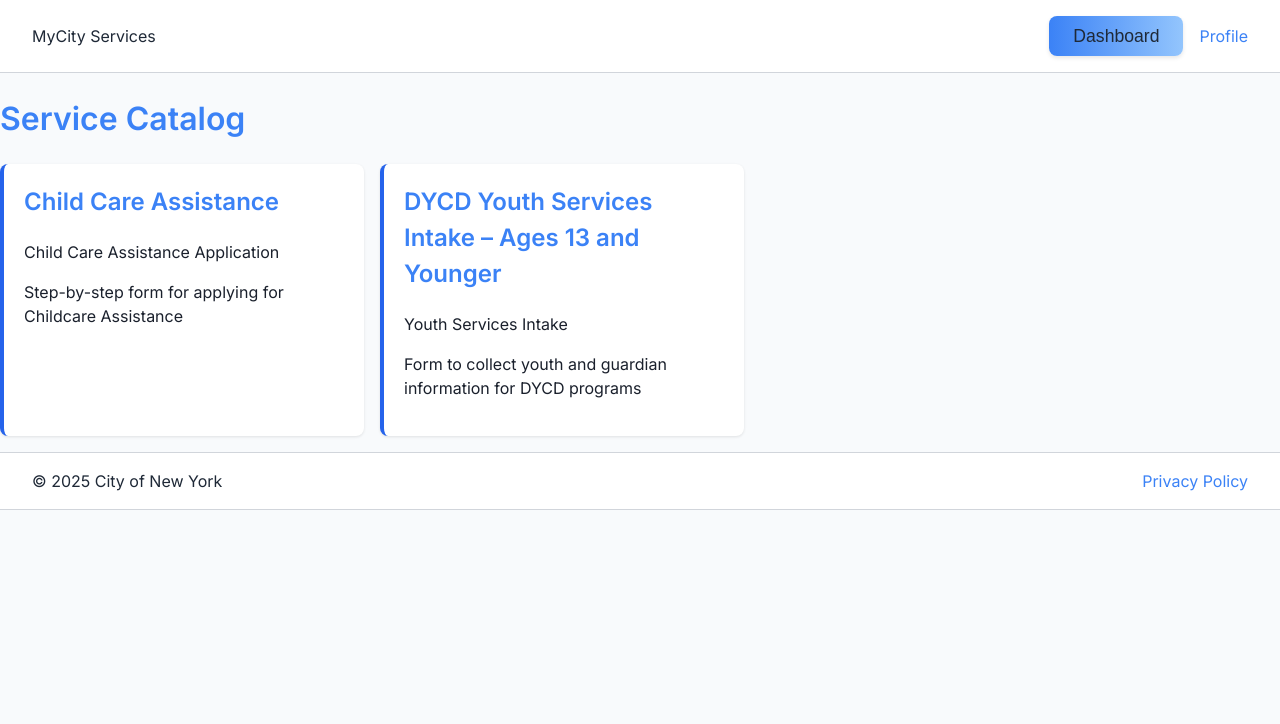
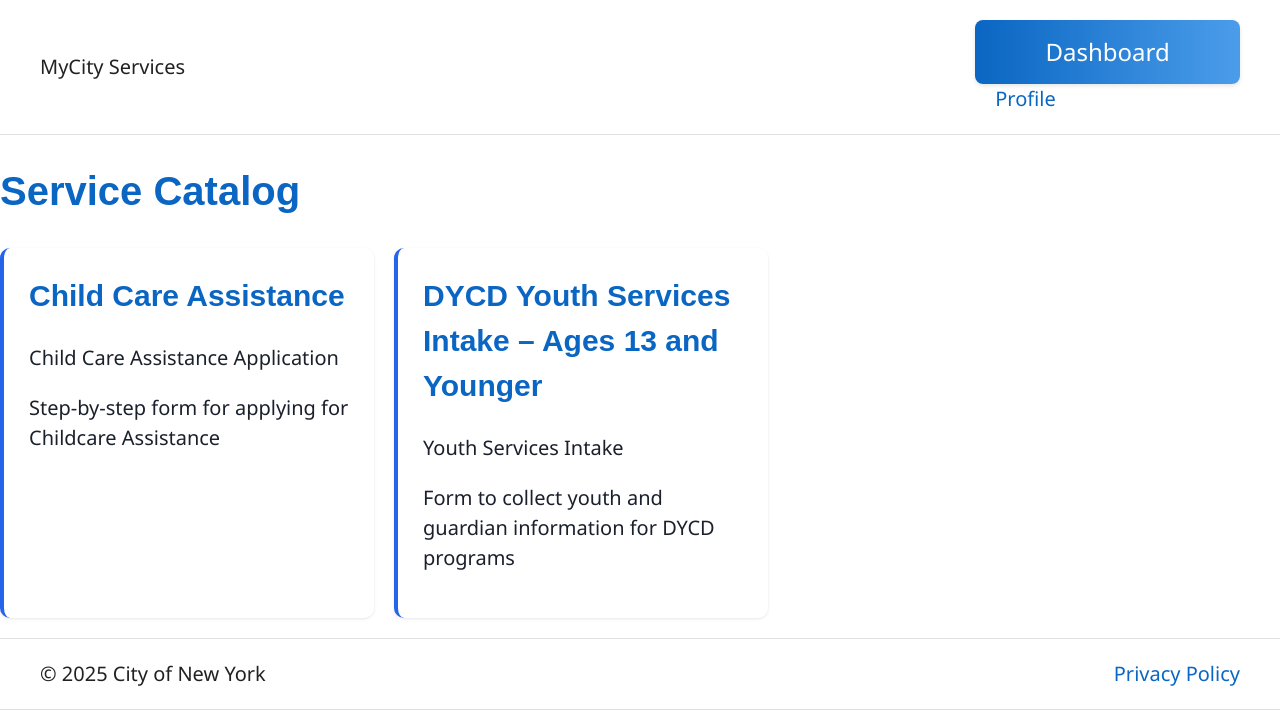
Before and after one commit to mkanpa-git/intake-form-app, a React (Create React App) app in the folder test-form/: page / in a window 1280 px wide. Shown: the top 724 px of the page. Built offline with nearby package versions, Linux system fonts and the light colour scheme.

Commit message:
styling alignment changes

```diff
--- a/test-form/src/components/core/InfoSection/InfoSection.jsx
+++ b/test-form/src/components/core/InfoSection/InfoSection.jsx
@@ -15,7 +15,7 @@ export default function InfoSection({ title, content, ui = {}, collapsed = false
   return (
     <div className={styles.infoSection}>
       <div className={headerClass} onClick={isCollapsible ? onToggle : undefined}>
-        <strong>{title}</strong> {isCollapsible && (collapsed ? '▶' : '▼')}
+        <strong>{title}</strong> {isCollapsible && (collapsed ? '    ▶' : '    ▼')}
       </div>
       {(!isCollapsible || !collapsed) && formattedContent && (
         <div className={styles.content}>
--- a/test-form/src/components/core/Section/Section.jsx
+++ b/test-form/src/components/core/Section/Section.jsx
@@ -20,7 +20,7 @@ export default function Section({
           {required && <span className="required-asterisk"> *</span>}
         </span>
         {showAlert && <span className="form-section-alert">⚠ Input required</span>}
-        <span className="toggle-icon">{isCollapsed ? '▶' : '▼'}</span>
+        <span className="toggle-icon">{isCollapsed ? '    ▶' : '    ▼'}</span>
       </div>
       {!isCollapsed && children}
     </section>
--- a/test-form/src/components/core/Stepper/Stepper.module.css
+++ b/test-form/src/components/core/Stepper/Stepper.module.css
@@ -1,77 +1,92 @@
 .sidebar {
   width: 250px;
   flex-shrink: 0;
+  padding: var(--space-md);
 }
+
+
 .horizontalContainer {
   width: 100%;
-  margin-bottom: 1rem;
+  margin-bottom: var(--space-md);
 }
-.list {
+.list,
+.horizontalList {
   list-style: none;
   padding: 0;
   margin: 0;
 }
 .horizontalList {
-  list-style: none;
-  padding: 0;
-  margin: 0;
   display: flex;
-  gap: 0.5rem;
+  flex-wrap: wrap;
+  gap: var(--space-sm);
 }
-.item {
-  padding: 0.6rem 1rem;
-  margin-bottom: 0.5rem;
+.item,
+.horizontalItem {
+  padding: var(--space-sm) var(--space-md); /* ✅ replaced hardcoded padding */
+  margin-bottom: var(--space-sm); /* ✅ replaced 0.5rem */
   background: var(--secondary-color);
-  border-radius: 24px;
+  border-radius: var(--radius); /* ✅ replaced hardcoded 24px */
   font-size: var(--font-size-sm);
+  font-family: var(--font-family); /* ✅ consistent typography */
+  line-height: 1.4; /* ✅ matches form.css */
   cursor: pointer;
   transition: background 0.2s, box-shadow 0.2s;
+  color: var(--font-color); /* ✅ use defined text color */
 }
-.horizontalItem {
-  padding: 0.6rem 1rem;
-  margin-right: 0.5rem;
-  background: var(--secondary-color);
-  border-radius: 24px;
-  font-size: var(--font-size-sm);
-  cursor: pointer;
-  transition: background 0.2s, box-shadow 0.2s;
-}
+
 .item:hover,
 .horizontalItem:hover,
 .item:focus,
 .horizontalItem:focus {
   box-shadow: 0 2px 4px rgba(0, 0, 0, 0.1);
-  outline: 2px solid var(--accent-color);
+  outline: 3px solid rgba(38, 132, 255, 0.3);
   outline-offset: 2px;
 }
+
 .active {
   background: linear-gradient(90deg, var(--primary-color), var(--accent-color));
-  color: var(--font-color);
+  color: #ffffff;
   font-weight: 600;
   box-shadow: 0 2px 6px rgba(0, 0, 0, 0.15);
 }
 
 .complete {
-  color: var(--font-color);
+  color: var(--font-muted);
 }
 
 .progress {
   font-size: var(--font-size-sm);
-  margin-bottom: 0.5rem;
+  font-family: var(--font-family);
+  color: var(--font-muted);
+  margin-bottom: var(--space-sm);
 }
+
 
 .icon {
   display: inline-block;
   width: 1rem;
-  margin-right: 0.25rem;
+  margin-right: var(--space-xs);
 }
 
 .requiredDocs {
-  margin-top: 2rem;
+  margin-top: var(--space-xl);
 }
 
 .requiredDocs ul {
   list-style: disc;
-  padding-left: 1.2rem;
+  padding-left: var(--space-lg);
   margin: 0;
 }
+
+@media (max-width: 768px) {
+  .sidebar {
+    width: 100%;
+    padding: var(--space-md);
+    border-bottom: 1px solid var(--border);
+  }
+
+  .horizontalList {
+    flex-wrap: wrap;
+    justify-content: flex-start;
+  }
+}
--- a/test-form/src/design-tokens.css
+++ b/test-form/src/design-tokens.css
@@ -1,27 +1,43 @@
 @import url('https://fonts.googleapis.com/css2?family=Inter:wght@400;600&display=swap');
 
 :root {
-  --primary-color: #3b82f6;
-  --primary-hover: #60a5fa;
-  --secondary-color: #e0e7ff;
-  --accent-color: #93c5fd;
-  --background: #f8fafc;
+  /* Brand & Accent Colors */
+  --primary-color: #0A66C2;           /* Clean civic blue */
+  --primary-hover: #0056a3;
+  --secondary-color: #F2F4F7;         /* Light gray background for sections/cards */
+  --accent-color: #4B9DEA;            /* Subtle accent for links or highlights */
+  --error-color: #D93025;
+  --success-color: #34A853;
+  --warning-color: #FBBC05;
+
+  /* Background & Surface */
+  --background: #ffffff;
   --surface: #ffffff;
-  --border: #d1d5db;
-  --shadow: 0 4px 12px rgba(0, 0, 0, 0.05);
+  --surface-alt: #f9fafb;
+  --border: #e0e0e0;
+  --shadow: 0 2px 6px rgba(0, 0, 0, 0.05);
+
+  /* Typography */
+  --font-family: 'Rubik', 'Segoe UI', 'Helvetica Neue', sans-serif;
+  --font-display: 'Rubik', sans-serif;
+  --font-size: 20px;
+  --font-size-sm: 0.9rem;
+  --font-size-lg: 1.2rem;
+  --font-color: rgba(0, 0, 0, 0.87); /* High contrast default text */
+  --font-muted: #6B7280;
+
+  /* Radius */
   --radius: 8px;
   --radius-sm: 4px;
+  --radius-lg: 12px;
 
-  --font-family: 'Inter', 'Segoe UI', Arial, sans-serif;
-  --font-display: 'Inter', var(--font-family);
-  --font-size: 16px;
-  --font-size-sm: 0.9rem;
-  --font-size-lg: 1.1rem;
-  --font-color: #1f2937;
-
+  /* Spacing (rem) */
   --space-xs: 0.25rem;
   --space-sm: 0.5rem;
   --space-md: 1rem;
   --space-lg: 1.5rem;
   --space-xl: 2rem;
+
+  /* Focus Ring */
+  --focus-ring: 0 0 0 3px rgba(10, 102, 194, 0.4);
 }
--- a/test-form/src/form.css
+++ b/test-form/src/form.css
@@ -110,15 +110,32 @@ h5 {
 }
 
 .form-section-header {
-  padding: 1rem 1.25rem;
+  padding: 0rem; /* overridden */
+  margin: 0px;
   background-color: var(--background);
   border-bottom: 1px solid var(--border);
+  font-style: inherit;
+  font-variant: inherit;
+  font-stretch: inherit;
+  font-family: inherit;
+  font-optical-sizing: inherit;
+  font-size-adjust: inherit;
+  font-kerning: inherit;
+  font-feature-settings: inherit;
+  font-variation-settings: inherit;
+  color: #080707;
+  text-decoration: underline rgba(8, 7, 7, 0.4);
+  text-transform: none;
+  font-size: 18px;
   font-weight: 600;
+  line-height: 21.6px;
+  word-break: break-word; /* safer than break-all */
   display: flex;
   justify-content: space-between;
   align-items: center;
   cursor: pointer;
 }
+
 
 .form-section-alert {
   color: #d97706;
@@ -144,31 +161,56 @@ h5 {
 
 /* Buttons */
 button {
-  padding: 0.6rem 1.5rem;
-  font-size: var(--font-size-lg);
+  display: inline-flex;
+  align-items: center;
+  justify-content: center;
+  position: relative;
+  box-sizing: border-box;
+  -webkit-tap-highlight-color: transparent;
+  user-select: none;
+  vertical-align: middle;
+  appearance: none;
+  text-decoration: none;
+
+  /* Typography */
+  font-family: var(--font-family, 'Rubik', sans-serif);
+  font-size: var(--font-size-lg, 16px);
+  font-weight: 500;
+  text-transform: capitalize;
+  line-height: 1.4;
+
+  /* Sizing & Spacing */
+  min-width: 64px;
+  padding: 0.75rem 1.5rem;
+  width: 100%;
+
+  /* Colors & Styling */
   background: linear-gradient(90deg, var(--primary-color), var(--accent-color));
-  color: var(--font-color);
+  color: #ffffff;
   border: none;
-  border-radius: var(--radius);
+  border-radius: var(--radius, 6px);
   cursor: pointer;
-  font-weight: 500;
+  box-shadow: 0 2px 4px rgba(0, 0, 0, 0.1);
   transition: background 0.2s ease, box-shadow 0.2s ease, transform 0.1s ease;
-  box-shadow: 0 2px 4px rgba(0, 0, 0, 0.1);
 }
 
 button:hover,
-button:focus {
+button:focus-visible {
   background: linear-gradient(90deg, var(--primary-hover), var(--accent-color));
   box-shadow: 0 4px 6px rgba(0, 0, 0, 0.15);
   transform: translateY(-1px);
-  outline: 2px solid var(--accent-color);
+  outline: 3px solid rgba(38, 132, 255, 0.5); /* focus ring for accessibility */
   outline-offset: 2px;
 }
 
 button:disabled {
   background-color: #9ca3af;
   cursor: not-allowed;
+  color: #ffffff;
+  box-shadow: none;
+  transform: none;
 }
+
 
 
 /* Mobile Adjustments */
@@ -221,32 +263,38 @@ button:disabled {
   font-weight: bold;
 }
 
-
 .modern-table {
   width: 100%;
   border-collapse: collapse;
-  font-size: 14px;
+  font-size: var(--font-size-sm);
   margin-top: var(--space-md);
+  margin-bottom: var(--space-md);
   box-shadow: 0 1px 3px rgba(0, 0, 0, 0.1);
 }
+
 .modern-table th,
 .modern-table td {
   border: 1px solid var(--border);
-  padding: 10px 12px;
+  padding: var(--space-sm);
   text-align: left;
 }
+
 .modern-table thead {
   background-color: var(--background);
 }
+
 .modern-table tbody tr:nth-child(odd) {
   background-color: var(--surface);
 }
+
 .modern-table tbody tr:nth-child(even) {
   background-color: var(--background);
 }
+
 .modern-table tbody tr:hover {
-  background-color: var(--secondary-color);
+  background-color: var(--hover-surface, #f3f4f6);
 }
+
 .modern-table button {
   margin-right: var(--space-sm);
 }
@@ -368,3 +416,48 @@ button:disabled {
 .app-card-actions button {
   flex: 1;
 }
+
+input[type="text"],
+input[type="email"],
+input[type="password"],
+input[type="number"],
+input[type="tel"],
+input[type="date"],
+select,
+textarea {
+  font-family: var(--font-family, 'Rubik', sans-serif);
+  font-weight: 400;
+  font-size: 16px;
+  padding: 12px 16px;
+  z-index: 1;
+  width: 100%;
+
+  color: var(--font-color, #1F2937);
+  background-color: var(--surface, #FFFFFF);
+  border: 1px solid var(--border, #D1D5DB);
+  border-radius: var(--radius, 6px);
+  box-sizing: border-box;
+
+  transition: border-color 0.2s ease, box-shadow 0.2s ease;
+}
+
+input:focus,
+select:focus,
+textarea:focus {
+  border-color: var(--accent-color, #2684FF);
+  outline: none;
+  box-shadow: 0 0 0 3px rgba(38, 132, 255, 0.3);
+}
+
+input:disabled,
+select:disabled,
+textarea:disabled {
+  background-color: #f3f4f6;
+  color: #9ca3af;
+  cursor: not-allowed;
+}
+
+::placeholder {
+  color: var(--font-muted, #6B7280);
+  opacity: 1;
+}
```
Also changed, not shown: 1 other file (tests, documents, lock files or other folders).
